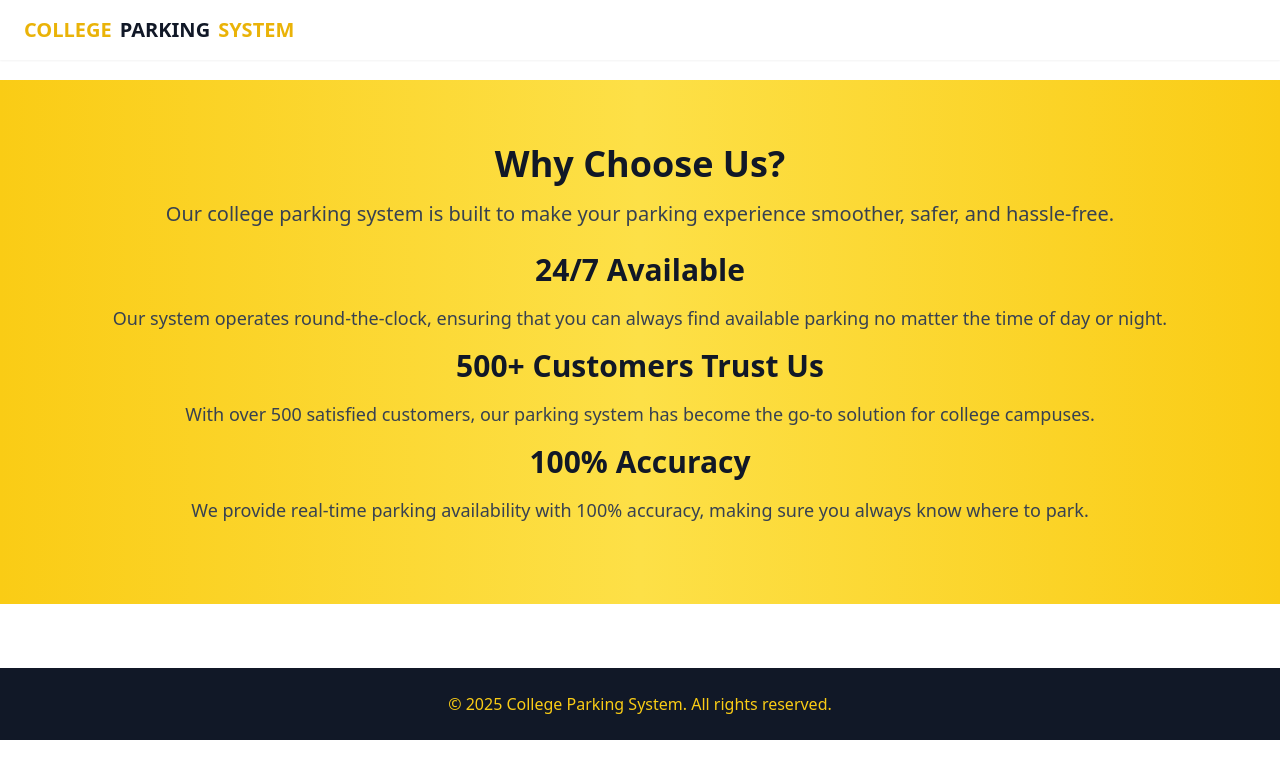
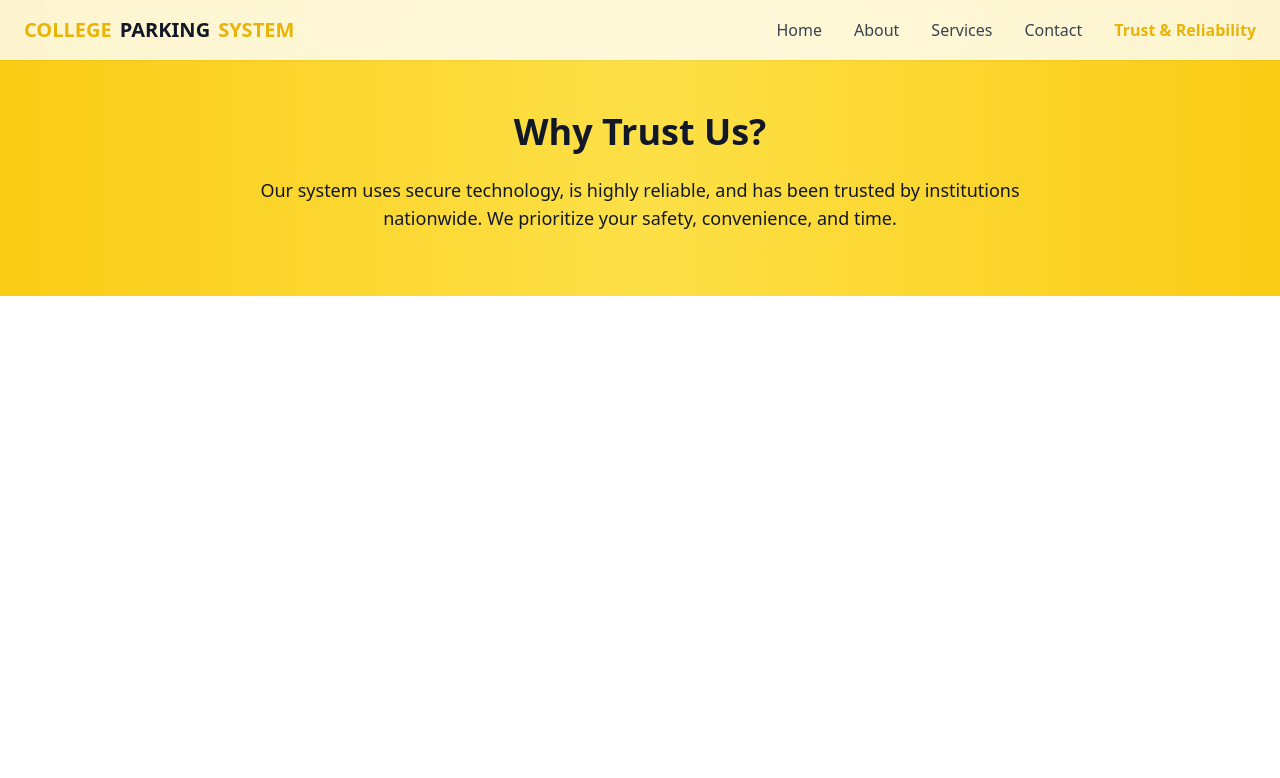
Before and after one commit to chirayupritmani/parkng-automated-system, a plain HTML site: page trust.html in a window 1280 px wide. Drawn offline with nearby package versions, Linux system fonts and the light colour scheme.

Commit message:
Update trust.html

```diff
--- a/trust.html
+++ b/trust.html
@@ -3,48 +3,38 @@
 <head>
   <meta charset="UTF-8" />
   <meta name="viewport" content="width=device-width, initial-scale=1" />
-  <title>Trust & Reliability</title>
-  <link href="styles.css" rel="stylesheet" />
+  <title>Trust & Reliability - College Parking System</title>
+  <link href="style.css" rel="stylesheet" />
   <script src="https://cdn.tailwindcss.com"></script>
 </head>
-<body class="font-sans bg-white text-gray-900">
+<body class="font-sans text-gray-900">
 
   <!-- Header -->
   <header class="backdrop-blur bg-white bg-opacity-80 fixed top-0 left-0 right-0 shadow-sm z-30">
     <div class="max-w-7xl mx-auto px-6 py-4 flex items-center justify-between">
-      <a href="#" class="flex items-center space-x-2 font-extrabold text-xl text-yellow-500 select-none">
+      <a href="Untitled-1.html" class="flex items-center space-x-2 font-extrabold text-xl text-yellow-500">
         <span>COLLEGE</span>
         <span class="text-gray-900">PARKING</span>
         <span class="text-yellow-500">SYSTEM</span>
       </a>
+      <nav class="hidden md:flex space-x-8 text-gray-700 font-medium">
+        <a href="Untitled-1.html" class="hover:text-yellow-500">Home</a>
+        <a href="about.html" class="hover:text-yellow-500">About</a>
+        <a href="service.html" class="hover:text-yellow-500">Services</a>
+        <a href="contact.html" class="hover:text-yellow-500">Contact</a>
+        <a href="trust.html" class="hover:text-yellow-500 text-yellow-500 font-bold">Trust & Reliability</a>
+      </nav>
     </div>
   </header>
 
-  <!-- Trust Section -->
-  <section class="relative mt-20 py-16 bg-gradient-to-r from-yellow-400 via-yellow-300 to-yellow-400 text-center">
-    <h2 class="text-4xl font-extrabold text-gray-900 mb-4">Why Choose Us?</h2>
-    <p class="text-xl text-gray-700 mb-6">Our college parking system is built to make your parking experience smoother, safer, and hassle-free.</p>
-
-    <div class="max-w-6xl mx-auto">
-      <p class="text-3xl font-bold text-gray-900 mb-4">24/7 Available</p>
-      <p class="text-lg text-gray-700 mb-4">
-        Our system operates round-the-clock, ensuring that you can always find available parking no matter the time of day or night.
-      </p>
-      <p class="text-3xl font-bold text-gray-900 mb-4">500+ Customers Trust Us</p>
-      <p class="text-lg text-gray-700 mb-4">
-        With over 500 satisfied customers, our parking system has become the go-to solution for college campuses.
-      </p>
-      <p class="text-3xl font-bold text-gray-900 mb-4">100% Accuracy</p>
-      <p class="text-lg text-gray-700 mb-4">
-        We provide real-time parking availability with 100% accuracy, making sure you always know where to park.
-      </p>
-    </div>
+  <!-- Trust Content -->
+  <section class="pt-28 pb-16 bg-gradient-to-r from-yellow-400 via-yellow-300 to-yellow-400 text-gray-900 text-center">
+    <h2 class="text-4xl font-extrabold mb-6">Why Trust Us?</h2>
+    <p class="max-w-3xl mx-auto text-lg">
+      Our system uses secure technology, is highly reliable, and has been trusted by institutions nationwide.
+      We prioritize your safety, convenience, and time.
+    </p>
   </section>
-
-  <!-- Footer -->
-  <footer class="bg-gray-900 text-yellow-400 py-6 mt-16 text-center select-none">
-    &copy; 2025 College Parking System. All rights reserved.
-  </footer>
 
 </body>
 </html>
```
